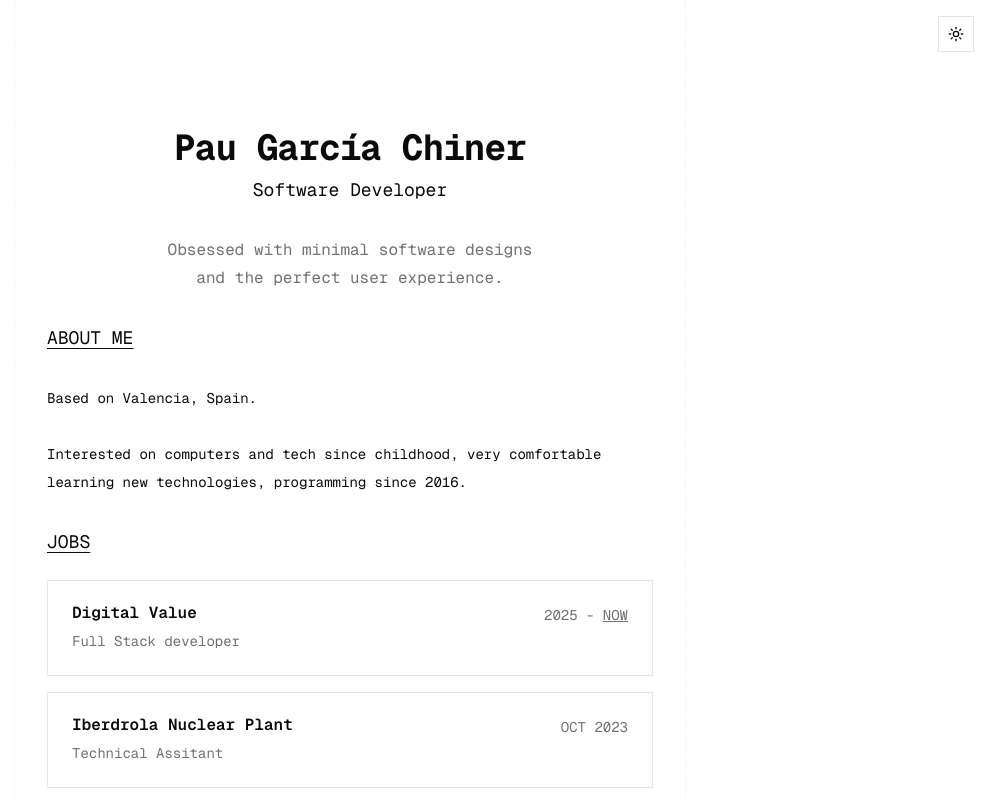
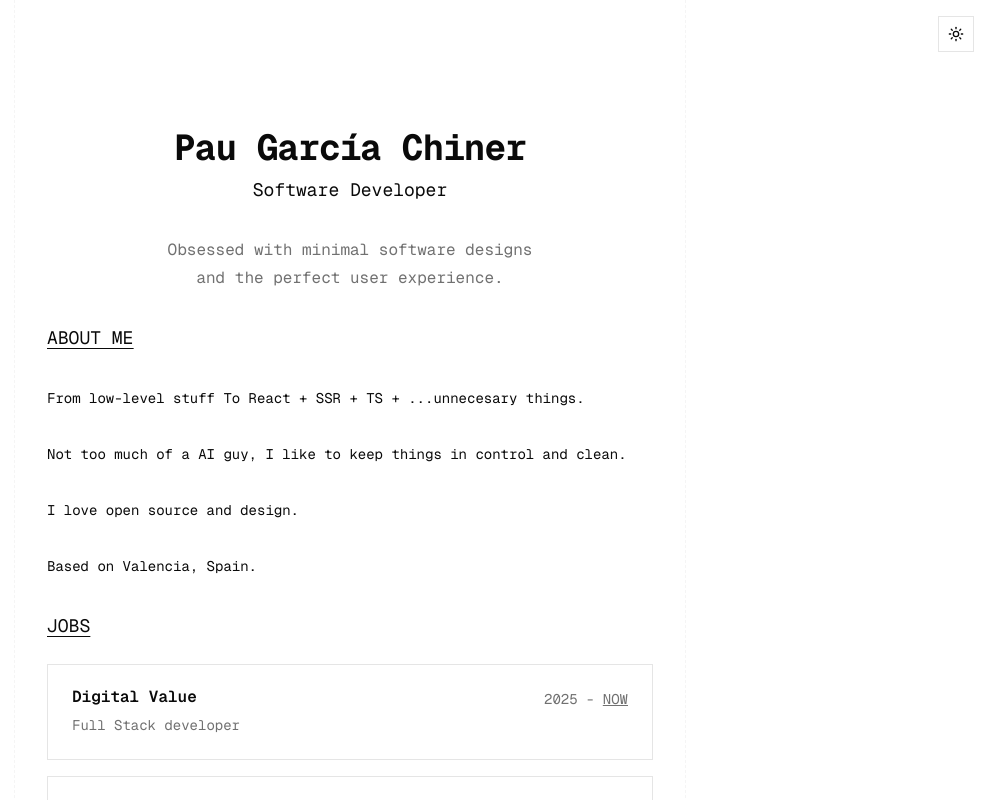
Before and after one commit to pauchiner/www, a Next.js app: page / in a window 1280 px wide. Shown: the top 800 px of the page, without its empty margins (290-1280 px from the left). Built offline with nearby package versions, Linux system fonts and the light colour scheme.

Commit message:
fix: update the about content

```diff
--- a/app/_components/about.tsx
+++ b/app/_components/about.tsx
@@ -3,12 +3,16 @@ export const About = () => (
     <h3 className="text-lg scroll-m-20 underline underline-offset-4 leading-7 [&:not(:first-child)]:mt-2">
       <a href="/#about">ABOUT ME</a>
     </h3>
-    <p className="text-sm leading-7 text-balance [&:not(:first-child)]:mt-8">
-      Based on Valencia, Spain.
+    <p className="text-xs md:text-sm leading-7 text-balance [&:not(:first-child)]:mt-8">
+      From low-level stuff To React + SSR + TS + ...unnecesary things.
       <br />
       <br />
-      Interested on computers and tech since childhood, very comfortable
-      learning new technologies, programming since 2016.
+      Not too much of a AI guy, I like to keep things in control and clean.
+      <br />
+      <br />I love open source and design.
+      <br />
+      <br />
+      Based on Valencia, Spain.
     </p>
   </section>
 );
```
